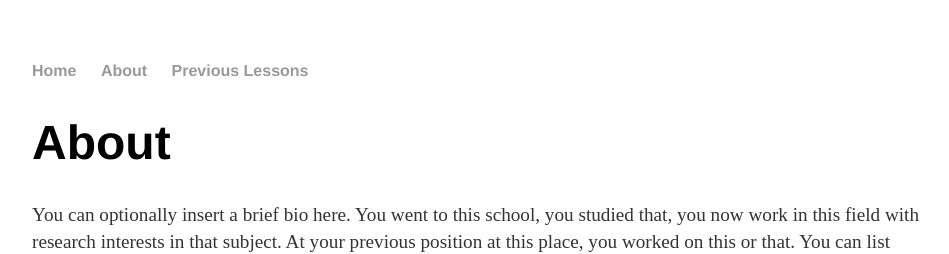
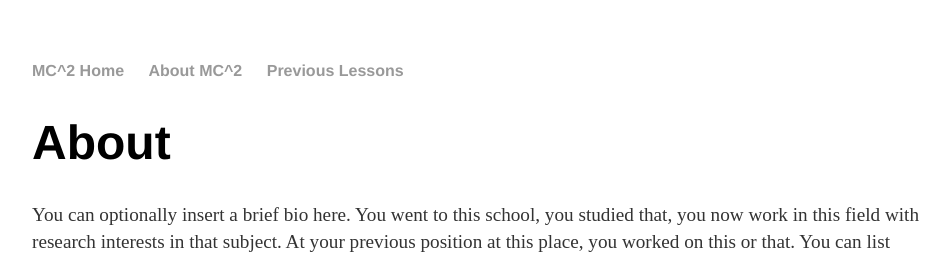
Before and after one commit to charlesyz/Math-Contest-Club, a Jekyll site: the page built from about/index.html, in a window 1280 px wide. Shown: the top 254 px of the page, without its empty margins (160-1109 px from the left). Built offline with Jekyll 4.4.1, drawn with Linux system fonts in a browser that asks for light colours.

Commit message:
Fixing Links

```diff
--- a/_layouts/default.html
+++ b/_layouts/default.html
@@ -11,8 +11,8 @@
   <body>
     <nav>
 <ul>
-<li><a href="/">Home</a></li>
-<li><a href="/math-contest-club/about">About</a></li>
+<li><a href="/math-contest-club/">MC^2 Home</a></li>
+<li><a href="/math-contest-club/about">About MC^2</a></li>
 <li><a href="/math-contest-club/blog">Previous Lessons</a></li>
 </ul>
     </nav>
--- a/index.html
+++ b/index.html
@@ -7,8 +7,8 @@
 			<h1>Welcome to Lisgar's <abbr title = "Math Contest Club">MC^2</abbr> page!</h1>
 			<p> Here, you can find past lessons and additional materials to study from. </p>
 			<ul class="Links">
-				<li>  <a href="/about">About Math Contest Club</a></li>
-				<li>  <a href="/about">Previous Lessons</a></li>
+				<li>  <a href="/math-contest-club/about">About Math Contest Club</a></li>
+				<li>  <a href="/math-contest-club/blog">Previous Lessons</a></li>
                 <li>  <a href="https://docs.google.com/document/d/1Sy_jCJOaZNQ5P8I9DxrkIAXbX9yBf4YNal_EslQsPqo/edit?usp=sharing"> Contest schedule 2017-18</a></li>
 				</ul>
 		</div>
```
